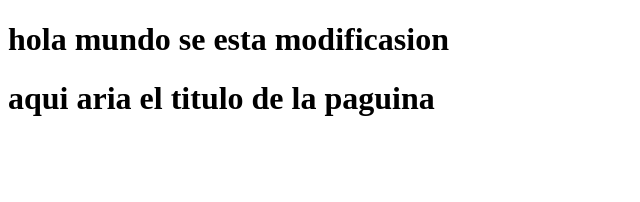
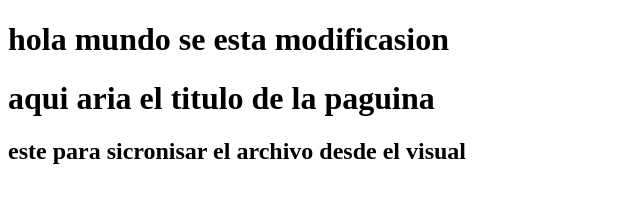
Before and after one commit to alexanderOlm/empresa-c, a plain HTML site: page index.html in a window 1280 px wide. Shown: the whole page, without its empty margins (0-640 px from the left). Drawn offline with Linux system fonts and the light colour scheme.

Commit message:
subir a git el archivo

```diff
--- a/index.html
+++ b/index.html
@@ -11,5 +11,8 @@
     <h1>
         aqui aria el titulo de la paguina
     </h1>
+    <h2>
+        este para sicronisar el archivo desde el visual
+    </h2>
 </body>
 </html>
```
